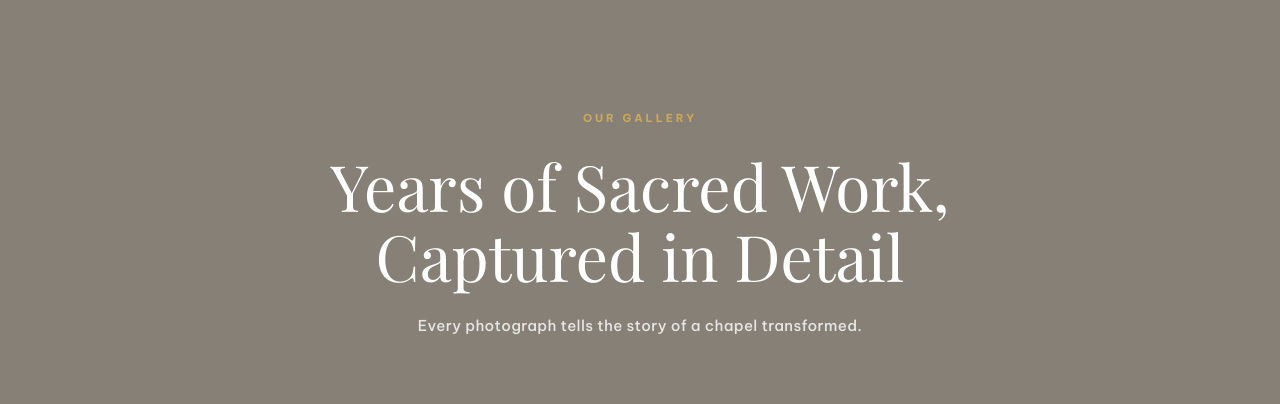
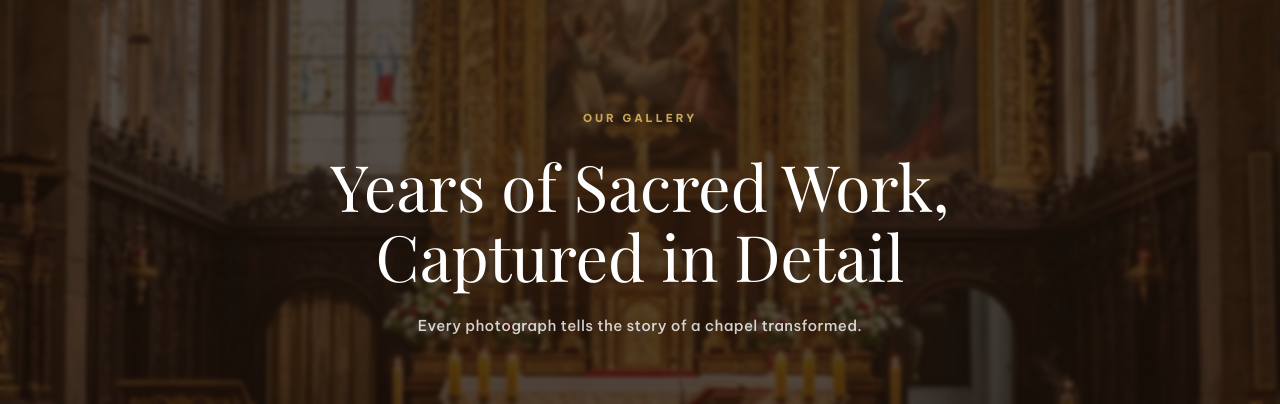
Before and after one commit to jsurya114/jjc-art-works, a React (Vite) app: page /gallery in a window 1280 px wide. Shown: the part 131-535 px from the top of the page. Built offline with nearby package versions, Linux system fonts and the light colour scheme; no server answers; the database is empty; a web font is replaced by a local one.

Commit message:
Update Gallery hero section with background image

```diff
--- a/src/pages/public/Gallery.jsx
+++ b/src/pages/public/Gallery.jsx
@@ -69,8 +69,15 @@ export default function Gallery() {
     <div className="font-sans text-[#1a110a] bg-[#fffcfaf0] overflow-x-hidden">
 
       {/* ── HERO SECTION ── */}
-      <section className="bg-[#868076] py-32 px-6 text-center text-white">
-        <div className="max-w-[800px] mx-auto pt-10 pb-4">
+      <section className="relative py-32 px-6 text-center text-white">
+        {/* Background Image */}
+        <div className="absolute inset-0 z-0">
+          <img src="/chapel_hero.jpg" alt="Chapel Interior Background" className="w-full h-full object-cover" />
+          <div className="absolute inset-0 bg-[#1a110a]/75 backdrop-blur-[2px]"></div>
+        </div>
+
+        {/* Content */}
+        <div className="relative z-10 max-w-[800px] mx-auto pt-10 pb-4">
           <p className="text-[#cba85a] text-[11px] font-bold tracking-[3px] uppercase mb-6" style={{ fontFamily: "'Be Vietnam Pro', sans-serif" }}>
             OUR GALLERY
           </p>
```
